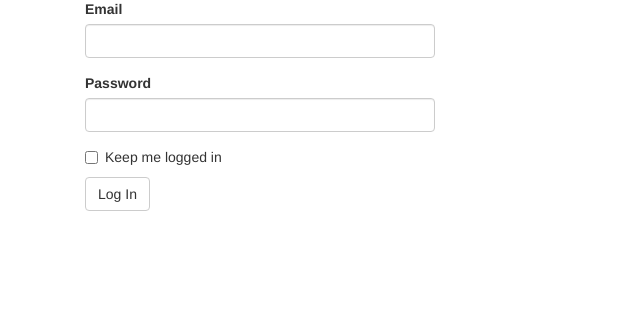
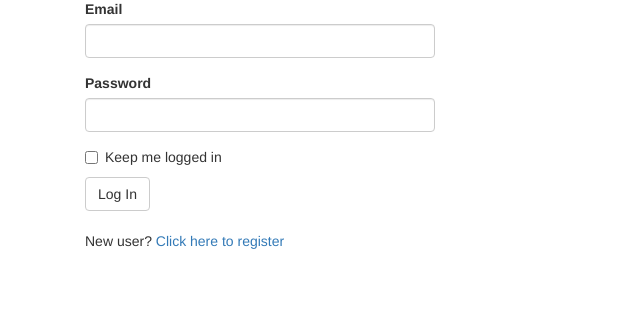
Before and after one commit to mahbubme/Flask-Blog-Application, a Flask app: page /auth/login in a window 1280 px wide. Shown: the part 193-528 px from the top of the page, without its empty margins (0-640 px from the left). Run offline with Flask 2, Linux system fonts and the light colour scheme; some libraries are stand-ins or nearby versions.

Commit message:
Link to the registration page

```diff
--- a/app/templates/auth/login.html
+++ b/app/templates/auth/login.html
@@ -9,5 +9,12 @@
 </div>
 <div class="col-md-4">
 	{{ wtf.quick_form(form) }}
+	<br>
+	<p>
+		New user?
+		<a href="{{ url_for('auth.register') }}">
+			Click here to register
+		</a>
+	</p>
 </div>
 {% endblock %}
```
